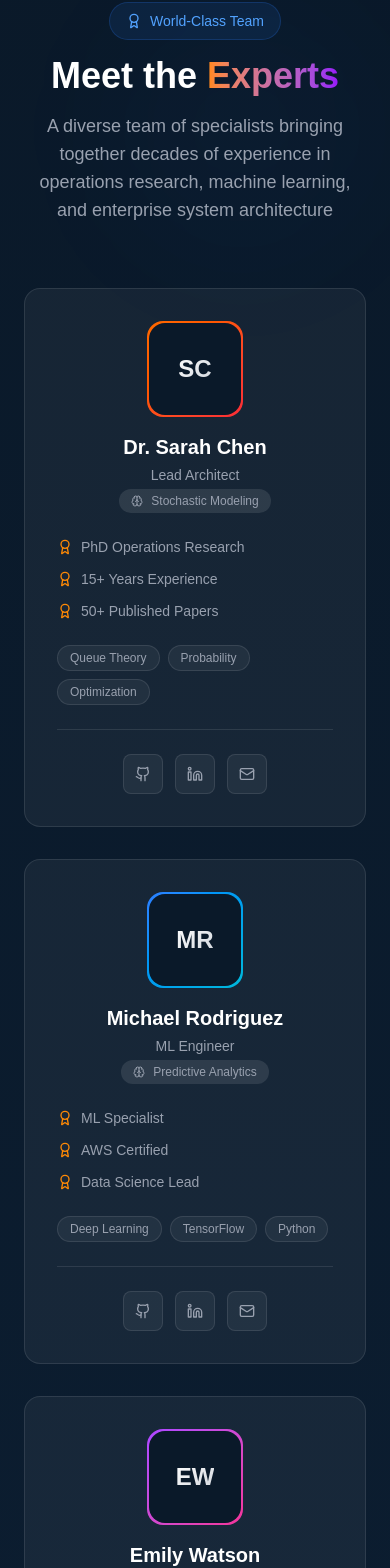
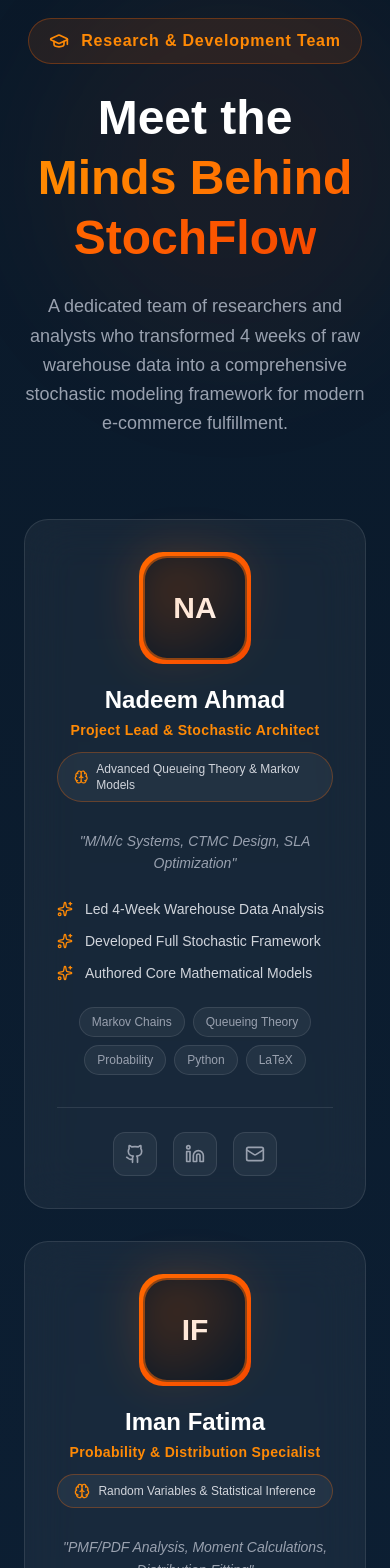
Before and after one commit to NadeemAhmad3/E-commerce-Order-Fullfillment-Warehouse-Queuing-Analysis, a Next.js app: page / in a window 390 px wide. Shown: the part 5113-6681 px from the top of the page. Built offline with nearby package versions, Linux system fonts and the light colour scheme.

Commit message:
Update Team.tsx

```diff
--- a/src/app/components/Team.tsx
+++ b/src/app/components/Team.tsx
@@ -2,145 +2,145 @@
 'use client';
 
 import React, { useState } from 'react';
-import { Github, Linkedin, Mail, Award, Code, Brain, ChevronRight } from 'lucide-react';
+import { Github, Linkedin, Mail, GraduationCap, Brain, Code2, ChevronRight, Sparkles } from 'lucide-react';
 
 const Team = () => {
   const [hoveredMember, setHoveredMember] = useState<number | null>(null);
 
   const teamMembers = [
     {
-      name: 'Dr. Sarah Chen',
-      role: 'Lead Architect',
-      specialty: 'Stochastic Modeling',
-      avatar: 'SC',
-      gradient: 'from-orange-500 to-red-500',
-      bgColor: 'bg-orange-500/10',
-      achievements: ['PhD Operations Research', '15+ Years Experience', '50+ Published Papers'],
-      skills: ['Queue Theory', 'Probability', 'Optimization']
+      name: 'Nadeem Ahmad',
+      role: 'Project Lead & Stochastic Architect',
+      specialty: 'Advanced Queueing Theory & Markov Models',
+      initials: 'NA',
+      focus: 'M/M/c Systems, CTMC Design, SLA Optimization',
+      achievements: ['Led 4-Week Warehouse Data Analysis', 'Developed Full Stochastic Framework', 'Authored Core Mathematical Models'],
+      skills: ['Markov Chains', 'Queueing Theory', 'Probability', 'Python', 'LaTeX'],
     },
     {
-      name: 'Michael Rodriguez',
-      role: 'ML Engineer',
-      specialty: 'Predictive Analytics',
-      avatar: 'MR',
-      gradient: 'from-blue-500 to-cyan-500',
-      bgColor: 'bg-blue-500/10',
-      achievements: ['ML Specialist', 'AWS Certified', 'Data Science Lead'],
-      skills: ['Deep Learning', 'TensorFlow', 'Python']
+      name: 'Iman Fatima',
+      role: 'Probability & Distribution Specialist',
+      specialty: 'Random Variables & Statistical Inference',
+      initials: 'IF',
+      focus: 'PMF/PDF Analysis, Moment Calculations, Distribution Fitting',
+      achievements: ['CLO 2 & 3 Lead Author', 'Identified Key Distributions', 'Built SLA Compliance Models'],
+      skills: ['Statistical Modeling', 'Hypothesis Testing', 'R', 'Data Visualization'],
     },
     {
-      name: 'Emily Watson',
-      role: 'System Architect',
-      specialty: 'Infrastructure Design',
-      avatar: 'EW',
-      gradient: 'from-purple-500 to-pink-500',
-      bgColor: 'bg-purple-500/10',
-      achievements: ['Cloud Architecture', 'Scalability Expert', 'DevOps Master'],
-      skills: ['Kubernetes', 'Microservices', 'System Design']
+      name: 'Bisam Ahmad',
+      role: 'Time Series & Autocorrelation Analyst',
+      specialty: 'Seasonality Detection & Forecasting',
+      initials: 'BA',
+      focus: 'ACF Analysis, Shift Patterns, Order Rate Modeling',
+      achievements: ['Discovered Night Shift Delay Root Cause', 'CLO 4 Framework Designer', 'Peak Hour Prediction Models'],
+      skills: ['Time Series Analysis', 'ACF/PACF', 'Seasonality', 'Python Pandas'],
     },
     {
-      name: 'David Kim',
-      role: 'Data Scientist',
-      specialty: 'Business Intelligence',
-      avatar: 'DK',
-      gradient: 'from-green-500 to-emerald-500',
-      bgColor: 'bg-green-500/10',
-      achievements: ['Analytics Expert', 'Visualization Pro', 'SQL Master'],
-      skills: ['Statistical Analysis', 'R', 'Tableau']
+      name: 'Hamdan Ahmad',
+      role: 'Combinatorics & Foundational Theorist',
+      specialty: 'Counting Methods & Set Theory Applications',
+      initials: 'HA',
+      focus: 'Inclusion-Exclusion, Bayes’ Theorem, Event Probability',
+      achievements: ['CLO 1 Lead Developer', 'Applied Bayes to Shift Diagnostics', 'Independence Testing Framework'],
+      skills: ['Combinatorics', 'Set Theory', 'Conditional Probability', 'Mathematical Proofs'],
     },
     {
-      name: 'Alexandra Patel',
-      role: 'Product Manager',
-      specialty: 'Strategy & Vision',
-      avatar: 'AP',
-      gradient: 'from-yellow-500 to-orange-500',
-      bgColor: 'bg-yellow-500/10',
-      achievements: ['Product Strategy', 'Agile Leader', 'UX Champion'],
-      skills: ['Roadmapping', 'Stakeholder Management', 'Market Analysis']
-    }
+      name: 'Ayesha Naseer',
+      role: 'Data Engineer & Report Architect',
+      specialty: 'Real-World Data Integration & Visualization',
+      initials: 'AN',
+      focus: '28-Day Data Pipeline, Performance Metrics, Final Report Design',
+      achievements: ['Built Complete Data Collection Framework', '5,600+ Orders Processed', 'Designed Interactive Report Structure'],
+      skills: ['Data Engineering', 'SQL', 'Visualization', 'Report Automation'],
+    },
   ];
 
   return (
-    <section id="team" className="relative py-24 bg-gradient-to-b from-[#0a1929] to-[#0d2137] overflow-hidden">
-      {/* Background Elements */}
+    <section id="team" className="relative py-28 bg-gradient-to-b from-[#0a1929] via-[#0d2137] to-[#0a1929] overflow-hidden">
+      {/* Matching Animated Background Blobs */}
       <div className="absolute inset-0 pointer-events-none">
-        <div className="absolute top-20 left-1/4 w-72 h-72 bg-blue-500/5 rounded-full blur-3xl animate-pulse"></div>
-        <div className="absolute bottom-20 right-1/4 w-80 h-80 bg-purple-500/5 rounded-full blur-3xl animate-pulse" style={{ animationDelay: '2s' }}></div>
+        <div className="absolute top-20 left-10 w-96 h-96 bg-orange-500/10 rounded-full blur-3xl animate-pulse"></div>
+        <div className="absolute bottom-32 right-20 w-80 h-80 bg-orange-600/10 rounded-full blur-3xl animate-pulse delay-1000"></div>
       </div>
 
       <div className="relative z-10 max-w-7xl mx-auto px-6 md:px-10 lg:px-12">
         {/* Section Header */}
-        <div className="text-center mb-16 space-y-4">
-          <div className="inline-flex items-center gap-2 px-4 py-2 bg-blue-500/10 border border-blue-500/20 rounded-full mb-4">
-            <Award className="w-4 h-4 text-blue-400" />
-            <span className="text-sm text-blue-400 font-medium">World-Class Team</span>
+        <div className="text-center mb-20 space-y-6">
+          <div className="inline-flex items-center gap-3 px-5 py-2.5 bg-orange-500/10 border border-orange-500/30 rounded-full">
+            <GraduationCap className="w-5 h-5 text-orange-400" />
+            <span className="text-orange-400 font-semibold tracking-wider">Research & Development Team</span>
           </div>
 
-          <h2 className="text-4xl md:text-5xl font-bold">
+          <h2 className="text-5xl md:text-6xl font-bold leading-tight">
             <span className="text-white">Meet the </span>
-            <span className="bg-gradient-to-r from-orange-400 to-purple-600 bg-clip-text text-transparent">Experts</span>
+            <span className="bg-gradient-to-r from-orange-400 via-orange-500 to-orange-600 bg-clip-text text-transparent">
+              Minds Behind StochFlow
+            </span>
           </h2>
 
-          <p className="text-lg text-gray-400 max-w-2xl mx-auto">
-            A diverse team of specialists bringing together decades of experience in operations research,
-            machine learning, and enterprise system architecture
+          <p className="text-lg md:text-xl text-gray-400 max-w-4xl mx-auto leading-relaxed">
+            A dedicated team of researchers and analysts who transformed 4 weeks of raw warehouse data
+            into a comprehensive stochastic modeling framework for modern e-commerce fulfillment.
           </p>
         </div>
 
         {/* Team Grid */}
-        <div className="grid md:grid-cols-2 lg:grid-cols-3 gap-8 mb-16">
+        <div className="grid md:grid-cols-2 lg:grid-cols-3 gap-8 mb-20">
           {teamMembers.map((member, index) => {
             const isHovered = hoveredMember === index;
 
             return (
               <div
                 key={index}
-                className={`group relative p-8 rounded-2xl border transition-all duration-500 ${
-                  isHovered
-                    ? `${member.bgColor} border-white/20 shadow-2xl scale-105`
+                className={`group relative p-8 rounded-3xl border backdrop-blur-xl transition-all duration-500
+                  ${isHovered
+                    ? 'bg-white/10 border-orange-500/40 shadow-2xl shadow-orange-500/20 scale-[1.02] translate-y-[-8px]'
                     : 'bg-white/5 border-white/10 hover:border-white/20'
-                }`}
+                  }`}
                 onMouseEnter={() => setHoveredMember(index)}
                 onMouseLeave={() => setHoveredMember(null)}
               >
+                {/* Subtle Gradient Glow on Hover */}
+                <div className="absolute inset-0 rounded-3xl bg-gradient-to-br from-orange-500/20 to-orange-600/10 opacity-0 group-hover:opacity-100 transition-opacity duration-700 pointer-events-none" />
+
                 {/* Avatar */}
-                <div className="flex flex-col items-center mb-6">
-                  <div className={`relative w-24 h-24 rounded-2xl bg-gradient-to-br ${member.gradient} p-0.5 mb-4 transition-transform duration-300 ${isHovered ? 'scale-110 rotate-3' : ''}`}>
-                    <div className="w-full h-full bg-[#0a1929] rounded-2xl flex items-center justify-center">
-                      <span className="text-2xl font-bold bg-gradient-to-br from-white to-gray-300 bg-clip-text text-transparent">
-                        {member.avatar}
-                      </span>
+                <div className="flex flex-col items-center mb-7">
+                  <div className={`relative w-28 h-28 rounded-3xl bg-gradient-to-br from-orange-500 to-orange-600 p-1 mb-5 transition-transform duration-500 ${isHovered ? 'scale-110 rotate-3' : ''}`}>
+                    <div className="w-full h-full bg-[#0a1929] rounded-3xl flex items-center justify-center border-2 border-orange-500/50">
+                      <span className="text-3xl font-bold text-white">{member.initials}</span>
                     </div>
+                    <div className="absolute inset-0 rounded-3xl bg-gradient-to-br from-orange-500 to-transparent opacity-30 blur-xl"></div>
                   </div>
 
-                  <h3 className="text-xl font-bold text-white mb-1">{member.name}</h3>
-                  <p className={`text-sm font-medium mb-1 transition-all ${
-                    isHovered ? 'text-orange-400' : 'text-gray-400'
-                  }`}>
-                    {member.role}
-                  </p>
-                  <div className="flex items-center gap-2 px-3 py-1 bg-white/10 rounded-full">
-                    <Brain className="w-3 h-3 text-gray-400" />
-                    <span className="text-xs text-gray-400">{member.specialty}</span>
+                  <h3 className="text-2xl font-bold text-white mb-1">{member.name}</h3>
+                  <p className="text-orange-400 font-semibold text-sm tracking-wide">{member.role}</p>
+                  <div className="flex items-center gap-2 mt-3 px-4 py-2 bg-white/5 border border-orange-500/30 rounded-full">
+                    <Brain className="w-4 h-4 text-orange-400" />
+                    <span className="text-xs text-gray-300 font-medium">{member.specialty}</span>
                   </div>
+                </div>
+
+                {/* Focus Area */}
+                <div className="text-center mb-6">
+                  <p className="text-sm text-gray-400 leading-relaxed italic">"{member.focus}"</p>
                 </div>
 
                 {/* Achievements */}
                 <div className="space-y-3 mb-6">
-                  {member.achievements.map((achievement, i) => (
-                    <div key={i} className="flex items-center gap-2 text-sm text-gray-400">
-                      <Award className="w-4 h-4 text-orange-400 flex-shrink-0" />
-                      <span>{achievement}</span>
+                  {member.achievements.map((ach, i) => (
+                    <div key={i} className="flex items-start gap-3 text-sm">
+                      <Sparkles className="w-4 h-4 text-orange-400 mt-0.5 flex-shrink-0" />
+                      <span className="text-gray-300">{ach}</span>
                     </div>
                   ))}
                 </div>
 
-                {/* Skills */}
-                <div className="flex flex-wrap gap-2 mb-6">
+                {/* Skills Tags */}
+                <div className="flex flex-wrap gap-2 justify-center">
                   {member.skills.map((skill, i) => (
                     <span
                       key={i}
-                      className="px-3 py-1 bg-white/5 border border-white/10 rounded-full text-xs text-gray-400 hover:border-white/20 transition-colors"
+                      className="px-3 py-1.5 bg-white/5 border border-white/10 rounded-full text-xs text-gray-400 hover:border-orange-500/40 hover:text-orange-400 transition-all"
                     >
                       {skill}
                     </span>
@@ -148,45 +148,39 @@ const Team = () => {
                 </div>
 
                 {/* Social Links */}
-                <div className="flex items-center justify-center gap-3 pt-6 border-t border-white/10">
-                  {[
-                    { icon: Github, label: 'GitHub' },
-                    { icon: Linkedin, label: 'LinkedIn' },
-                    { icon: Mail, label: 'Email' }
-                  ].map((social, i) => {
-                    const SocialIcon = social.icon;
-                    return (
-                      <button
-                        key={i}
-                        className="w-10 h-10 rounded-lg bg-white/5 border border-white/10 flex items-center justify-center hover:bg-white/10 hover:border-orange-500/30 transition-all group/btn"
-                        aria-label={social.label}
-                      >
-                        <SocialIcon className="w-4 h-4 text-gray-400 group-hover/btn:text-orange-400 transition-colors" />
-                      </button>
-                    );
-                  })}
+                <div className="flex justify-center gap-4 mt-8 pt-6 border-t border-white/10">
+                  <a href="#" className="w-11 h-11 rounded-xl bg-white/5 border border-white/10 flex items-center justify-center hover:bg-orange-500/10 hover:border-orange-500/40 transition-all group">
+                    <Github className="w-5 h-5 text-gray-400 group-hover:text-orange-400 transition-colors" />
+                  </a>
+                  <a href="#" className="w-11 h-11 rounded-xl bg-white/5 border border-white/10 flex items-center justify-center hover:bg-orange-500/10 hover:border-orange-500/40 transition-all group">
+                    <Linkedin className="w-5 h-5 text-gray-400 group-hover:text-orange-400 transition-colors" />
+                  </a>
+                  <a href="#" className="w-11 h-11 rounded-xl bg-white/5 border border-white/10 flex items-center justify-center hover:bg-orange-500/10 hover:border-orange-500/40 transition-all group">
+                    <Mail className="w-5 h-5 text-gray-400 group-hover:text-orange-400 transition-colors" />
+                  </a>
                 </div>
-
-                {/* Hover Glow */}
-                <div className={`absolute inset-0 rounded-2xl bg-gradient-to-br ${member.gradient} opacity-0 group-hover:opacity-5 transition-opacity duration-500 pointer-events-none`}></div>
               </div>
             );
           })}
         </div>
 
-        {/* Join Team CTA */}
-        <div className="p-10 bg-gradient-to-br from-orange-500/10 to-purple-500/10 border border-orange-500/20 rounded-3xl backdrop-blur-sm">
-          <div className="flex flex-col md:flex-row items-center justify-between gap-6">
-            <div className="text-center md:text-left">
-              <h3 className="text-2xl font-bold text-white mb-2">Join Our Team</h3>
-              <p className="text-gray-400">We're always looking for talented individuals passionate about optimization and innovation</p>
+        {/* Final Note / CTA */}
+        <div className="text-center">
+          <div className="inline-block p-10 bg-gradient-to-br from-orange-500/10 to-orange-600/5 border border-orange-500/30 rounded-3xl backdrop-blur-xl">
+            <h3 className="text-3xl font-bold text-white mb-4">
+              Built with Academic Rigor & Real-World Impact
+            </h3>
+            <p className="text-lg text-gray-300 max-w-3xl mx-auto leading-relaxed">
+              This framework isn't just theory — it's the result of meticulous analysis of <strong>5,600+ real orders</strong>
+              across 28 days, delivering <strong>actionable insights</strong> for warehouse optimization.
+            </p>
+            <div className="mt-8">
+              <button className="group px-9 py-4 bg-gradient-to-r from-orange-500 to-orange-600 text-white rounded-xl font-bold text-lg hover:shadow-2xl hover:shadow-orange-500/40 transition-all inline-flex items-center gap-3">
+                <Code2 className="w-6 h-6" />
+                <span>Explore the Full Research</span>
+                <ChevronRight className="w-6 h-6 group-hover:translate-x-2 transition-transform" />
+              </button>
             </div>
-
-            <button className="group px-8 py-4 bg-gradient-to-r from-orange-500 to-orange-600 text-white rounded-xl font-medium hover:shadow-lg hover:shadow-orange-500/30 transition-all inline-flex items-center gap-3 whitespace-nowrap">
-              <Code className="w-5 h-5" />
-              <span>View Open Positions</span>
-              <ChevronRight className="w-5 h-5 group-hover:translate-x-1 transition-transform" />
-            </button>
           </div>
         </div>
       </div>
```
